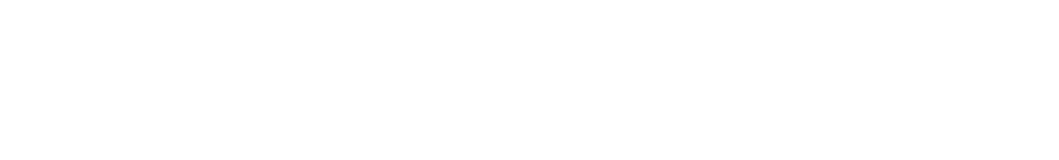
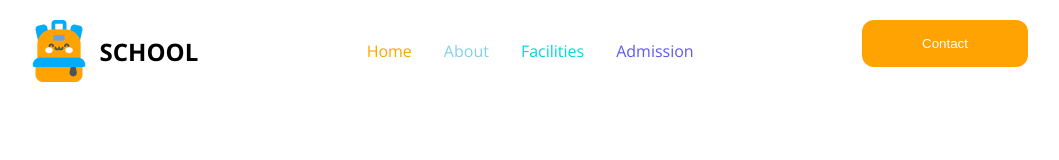
Before and after one commit to Rahmot15/Assignment-html-css-responsive, a plain HTML site: page index.html in a window 1280 px wide. Shown: the whole page, without its empty margins (112-1171 px from the left). Drawn offline with nearby package versions, Linux system fonts and the light colour scheme.

Commit message:
Nave section compleat

```diff
--- a/index.html
+++ b/index.html
@@ -3,9 +3,53 @@
 <head>
     <meta charset="UTF-8">
     <meta name="viewport" content="width=device-width, initial-scale=1.0">
-    <title>Document</title>
+    <title>Kids-School</title>
+    <link rel="stylesheet" href="style/style.css">
+
+    <link rel="stylesheet" href="https://fonts.googleapis.com/css2?family=Material+Symbols+Outlined:opsz,wght,FILL,GRAD@24,400,0,0&icon_names=menu" />
 </head>
 <body>
+    <!-- header section start  -->
+    <header>
 
+        <!-- nav section  -->
+        <nav class="navbar d-flex margin-x">
+            <div class="left-school d-flex">
+                <img src="assets/logo.png" alt="School logo">
+                <h2>SCHOOL</h2>
+            </div>
+            <div class="middle-home">
+                <ul class="items d-flex">
+                    <li class="item-1">Home</li>
+                    <li class="item-2">About</li>
+                    <li class="item-3">Facilities</li>
+                    <li class="item-4">Admission</li>
+                </ul>
+            </div>
+            <div class="right-btn">
+                <button class="btn-1">Contact</button>
+                <span class="material-symbols-outlined">
+                    menu
+                </span>
+
+            </div>
+        </nav>
+        <div class="vr"></div>
+
+    </header>
+    <!-- header section end  -->
+
+
+    <!-- main section start  -->
+    <main>
+
+    </main>
+    <!-- main section end  -->
+
+
+    <!-- footer section  -->
+    <footer>
+
+    </footer>
 </body>
 </html>
--- a/style/style.css
+++ b/style/style.css
@@ -0,0 +1,114 @@
+@import url('https://fonts.googleapis.com/css2?family=Fira+Sans:ital,wght@0,100;0,200;0,300;0,400;0,500;0,600;0,700;0,800;0,900;1,100;1,200;1,300;1,400;1,500;1,600;1,700;1,800;1,900&family=Open+Sans:ital,wght@0,300..800;1,300..800&family=Quicksand:wght@300..700&family=Work+Sans:ital,wght@0,100..900;1,100..900&display=swap');
+
+*{
+    margin: 0;
+    padding: 0;
+    box-sizing: border-box;
+}
+
+/* Universal selector */
+.d-flex{
+    display: flex;
+}
+
+body{
+    font-family: "Open Sans", serif;
+}
+
+.margin-x{
+    margin: 0 8.75rem 0 8.75rem;
+}
+
+/* nav section */
+.navbar{
+    justify-content: space-between;
+    margin-top: 20px;
+}
+.left-school{
+    align-items: center;
+    gap: 0.6rem;
+}
+.middle-home{
+
+
+}
+.items{
+    list-style: none;
+    gap: 2rem;
+    margin-top: 20px;
+
+
+}
+.item-1{
+   color: orange;
+}
+.item-2{
+   color: skyblue;
+}
+.item-3{
+   color: #05D4DF;
+}
+.item-4{
+   color: #5D58EF;
+}
+.right-btn>span{
+    display: none;
+
+}
+.btn-1{
+    color: white;
+   background-color: rgb(254, 163, 1);
+   padding: 1rem 3.75rem 1rem 3.75rem;
+   border: none;
+   border-radius: 12px;
+}
+
+
+
+
+
+
+
+
+
+
+
+
+
+
+
+
+
+
+
+
+
+
+
+
+
+
+@media screen and (max-width: 576px) {
+    .margin-x{
+        margin: 0 3rem 0 3rem;
+    }
+}
+@media screen and (max-width: 992px) {
+    .right-btn>span{
+        display: block;
+        margin-top: 20px;
+    }
+    .btn-1{
+        display: none;
+    }
+    .left-school>h2{
+        display: none;
+    }
+    .middle-home{
+        display: none;
+    }
+    .vr{
+        border: 1px solid orange;
+        margin-top: 12px;
+    }
+}
```
